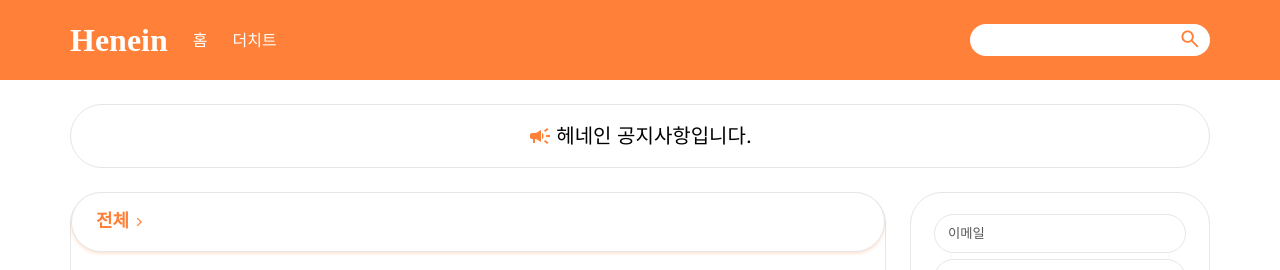
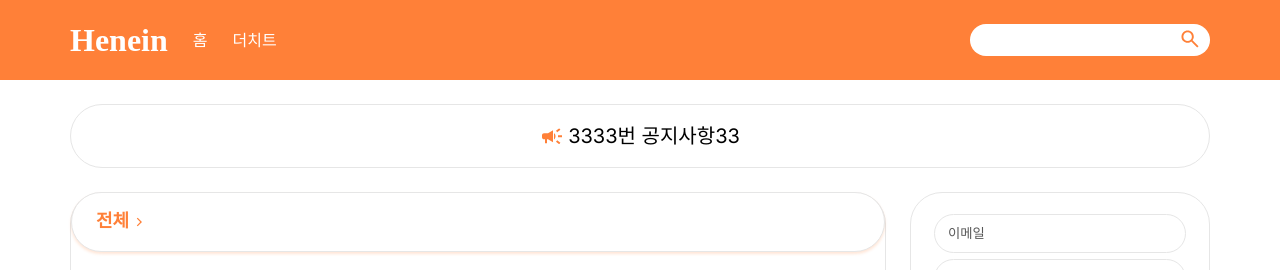
Before and after one commit to henein/mamudae, a Next.js app in the folder apps/: page / in a window 1280 px wide. Shown: the top 270 px of the page. Built offline with nearby package versions, Linux system fonts and the light colour scheme.

Commit message:
feat. Announce컴포넌트 공지사항 롤링추가 #5

```diff
--- a/apps/dummy/dummy.json
+++ b/apps/dummy/dummy.json
@@ -1,4 +1,26 @@
 {
+  "announcetxt": [
+    {
+      "text": "1111번 공지사항1111",
+      "id": 1
+    },
+    {
+      "text": "2222번 공지사항22222222222222222",
+      "id": 2
+    },
+    {
+      "text": "3333번 공지사항33",
+      "id": 3
+    },
+    {
+      "text": "4번 공지사항4",
+      "id": 4
+    },
+    {
+      "text": "555555번 공지사항5555",
+      "id": 5
+    }
+  ],
   "userpost": [
     {
       "text": "개인적으로 칼리 타격감은 별로네",
--- a/apps/next.config.js
+++ b/apps/next.config.js
@@ -2,7 +2,7 @@ const withSvgr = require("@svgr/webpack");
 
 /** @type {import('next').NextConfig} */
 const nextConfig = {
-  reactStrictMode: true,
+  reactStrictMode: false,
   webpack: (config, options) => {
     config.module.rules.push({
       test: /\.svg$/,
--- a/apps/src/components/Announce.tsx
+++ b/apps/src/components/Announce.tsx
@@ -1,12 +1,18 @@
 import Image from "next/image";
-import React from "react";
-import styled from "styled-components";
+import styled, { keyframes } from "styled-components";
+import useArrRolling from "../hooks/useArrRolling";
 
 const Announce = () => {
+  const rollingArr = useArrRolling();
+
   return (
     <Layout>
       <ContentBox>
-        <TextSet>
+        <InnerUl>
+          <InnerBox>
+            {rollingArr.map((item) => {
+              return (
+                <TextSet key={item.id}>
                   <ImgDiv>
                     <Image
                       src='/campaign.svg'
@@ -15,8 +21,12 @@ const Announce = () => {
                       alt='campaignimg'
                     />
                   </ImgDiv>
-          <InfoText>헤네인 공지사항입니다.</InfoText>
+                  <InfoText>{item.text}</InfoText>
                 </TextSet>
+              );
+            })}
+          </InnerBox>
+        </InnerUl>
       </ContentBox>
     </Layout>
   );
@@ -25,6 +35,7 @@ const Announce = () => {
 export default Announce;
 const ContentBox = styled.div`
   display: flex;
+  flex-direction: column;
   justify-content: center;
   align-items: center;
   width: 1140px;
@@ -32,11 +43,29 @@ const ContentBox = styled.div`
   border: 1px solid #e6e6e6;
   border-radius: 32px;
   box-sizing: border-box;
-  gap: 5px;
 `;
-const TextSet = styled.span`
+const InnerUl = styled.ul`
   display: flex;
+  flex-direction: column;
+  height: 24px;
+  overflow: hidden;
+`;
+const animation = keyframes`
+  0% {
+    transform: translateY(0px);
+  }
+  100%{
+    transform: translateY(-24px);
+  }
+`;
+const InnerBox = styled.div`
+  animation: ${animation} 3s infinite;
+`;
+const TextSet = styled.li`
+  display: flex;
+  justify-content: center;
   line-height: 24px;
+  position: relative;
 `;
 const ImgDiv = styled.div`
   display: flex;
--- a/apps/src/hooks/test.ts
+++ /dev/null
@@ -1,5 +0,0 @@
-export const test = () => {
-  const talk = "커스텀 훅들을 여기에 넣어주세요";
-
-  return talk;
-};
--- /dev/null
+++ b/apps/src/hooks/useArrRolling.ts
@@ -0,0 +1,20 @@
+import { useState, useEffect, useRef } from "react";
+import dummy from "../../dummy/dummy.json";
+
+export default function useArrRolling() {
+  const [idx, setIdx] = useState(0);
+  let countRef = useRef(0);
+  let countArrRef = useRef([...dummy.announcetxt]);
+
+  useEffect(() => {
+    setInterval(() => {
+      countRef.current += 1;
+      setIdx(countRef.current % countArrRef.current.length);
+
+      let spliceItem = countArrRef.current.splice(0, 1);
+      countArrRef.current.splice(4, 0, spliceItem[0]);
+    }, 3000);
+  }, []);
+
+  return countArrRef.current;
+}
```
Lines whose indentation alone changed are shown as unchanged.
